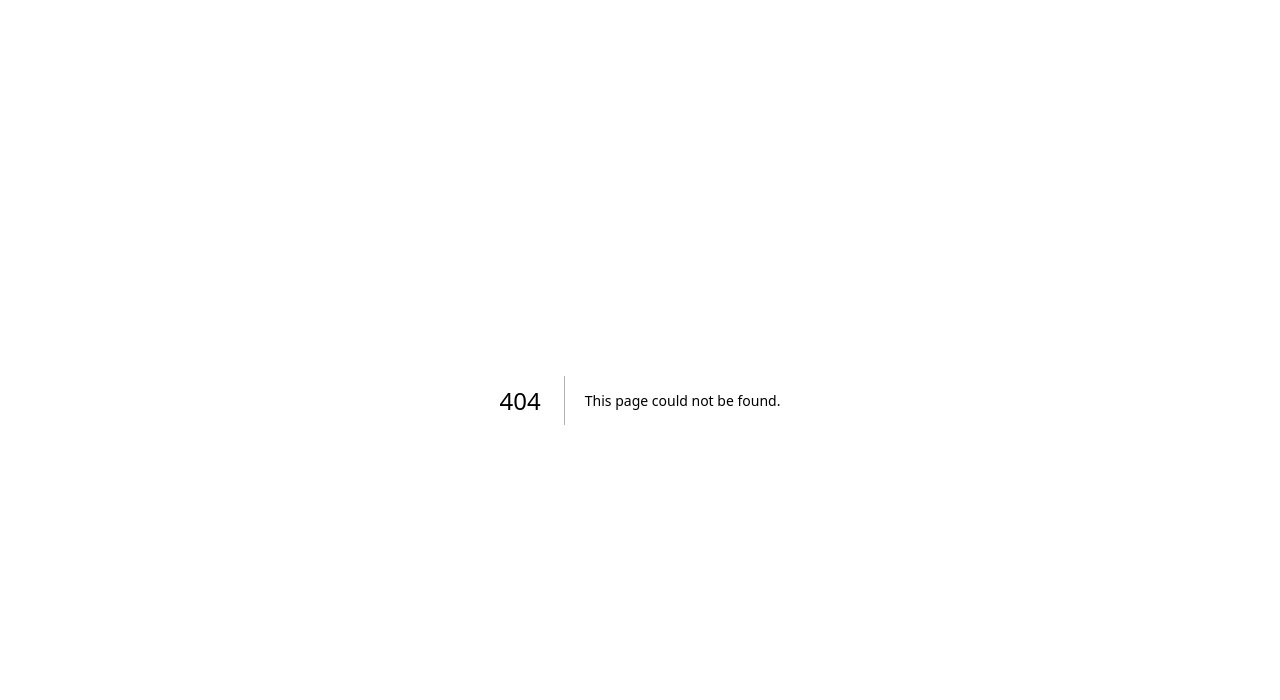
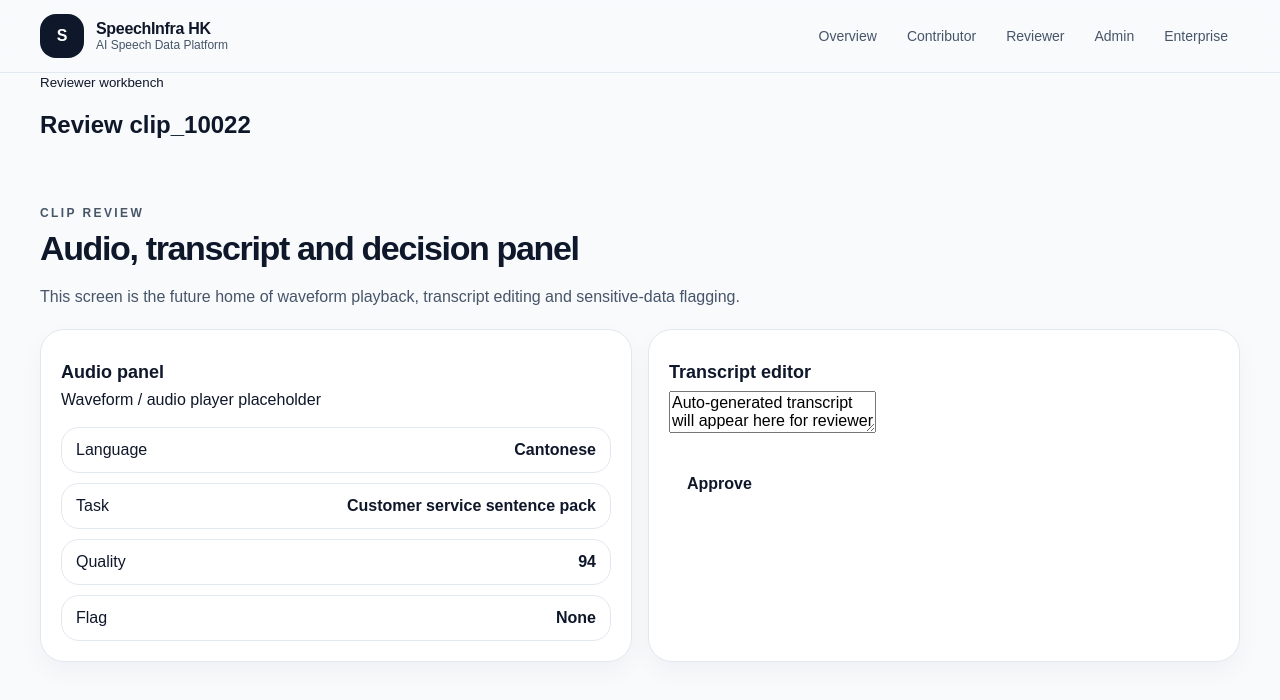
Before and after one commit to Zvezdaivan/alphaUAT, a Next.js app: page /reviewer/clip/clip_10022 in a window 1280 px wide. Before the commit this address had no page. Shown: the top 700 px of the page. Built offline with nearby package versions, Linux system fonts and the light colour scheme.

Commit message:
Add reviewer clip detail route

```diff
--- /dev/null
+++ b/app/reviewer/clip/[clipId]/page.tsx
@@ -0,0 +1,40 @@
+import { notFound } from "next/navigation";
+import { AppShell, Section } from "@/components/shell";
+import { reviewQueue } from "@/lib/mock-data";
+
+export default async function ReviewerClipPage({ params }: { params: Promise<{ clipId: string }> }) {
+  const { clipId } = await params;
+  const clip = reviewQueue.find((item) => item.id === clipId);
+
+  if (!clip) {
+    notFound();
+  }
+
+  return (
+    <AppShell title={`Review ${clip.id}`} subtitle="Reviewer workbench">
+      <Section eyebrow="Clip review" title="Audio, transcript and decision panel" description="This screen is the future home of waveform playback, transcript editing and sensitive-data flagging.">
+        <div className="twoColumn">
+          <div className="card">
+            <h3>Audio panel</h3>
+            <div className="audioPlaceholder">Waveform / audio player placeholder</div>
+            <div className="taskDetails">
+              <div className="detailRow"><span>Language</span><strong>{clip.language}</strong></div>
+              <div className="detailRow"><span>Task</span><strong>{clip.task}</strong></div>
+              <div className="detailRow"><span>Quality</span><strong>{clip.quality}</strong></div>
+              <div className="detailRow"><span>Flag</span><strong>{clip.flag}</strong></div>
+            </div>
+          </div>
+          <div className="card">
+            <h3>Transcript editor</h3>
+            <textarea className="textarea" defaultValue="Auto-generated transcript will appear here for reviewer correction." />
+            <div className="buttonRow">
+              <button className="primaryButton darkButton">Approve</button>
+              <button className="secondaryButton lightButton">Needs correction</button>
+              <button className="secondaryButton lightButton">Reject</button>
+            </div>
+          </div>
+        </div>
+      </Section>
+    </AppShell>
+  );
+}
```
